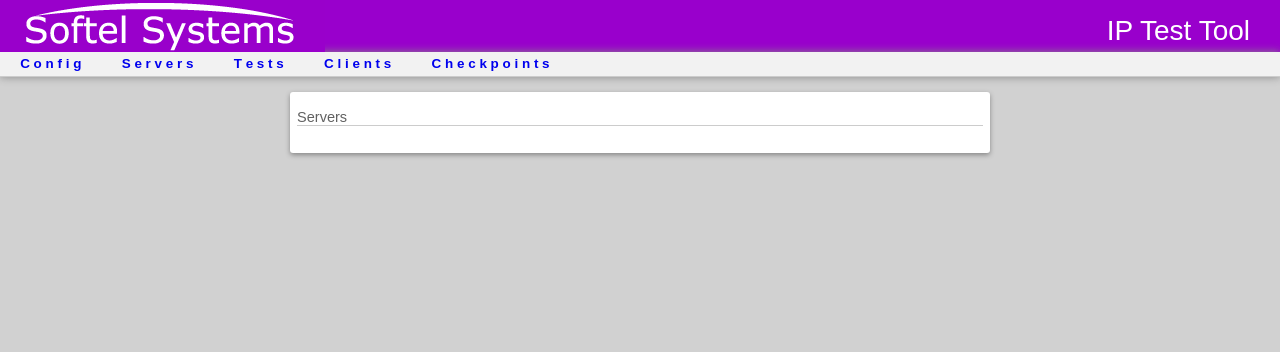
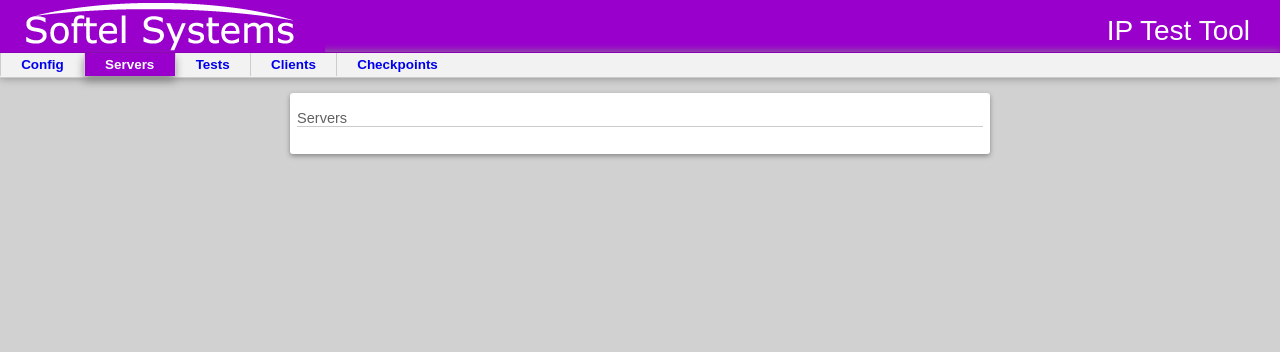
Before and after one commit to loum/itt, a Django app: template src/itt/control/templates/server/index.html in a window 1280 px wide. Shown: the top 352 px of the page. Run offline with Django 3.2, Linux system fonts and the light colour scheme; the template is opened without the code that fills it, so the values that code supplies are empty.

Commit message:
* Refactored the C&C navigation panel into separate style sheet * Navigation bar is highlights to reflect the current page

```diff
--- a/src/itt/control/static/itt.css
+++ b/src/itt/control/static/itt.css
@@ -1,3 +1,5 @@
+@import url('/static/itt_nav.css');
+
 #header {
     background-color: #9900cc;
     height: 52px;
@@ -88,31 +90,3 @@ tfoot td {
 .odd {
     background-color: #f1f1f1;
 }
-
-#nav {
-    font-size: 1.2em;
-    margin-left: auto;
-    margin-right: auto;
-    height: 1.8em;
-    border-bottom: thin solid #ccc;
-    background: #f2f2f2;
-    box-shadow: 0 0 8px #888;
-}
-#nav ul {
-    margin: 0;
-    padding: 0;
-    list-style: none;
-    float: left;
-}
-#nav ul li {
-    float: left;
-}
-#nav ul a {
-    font-weight: bold;
-    display: block;
-    padding: 0.3em 1.5em;
-    text-decoration: none;
-}
-#nav ul a:hover {
-    color: #f9cb00;
-}
--- /dev/null
+++ b/src/itt/control/static/itt_nav.css
@@ -0,0 +1,37 @@
+#nav {
+    font-size: 1.2em;
+    margin-left: auto;
+    margin-right: auto;
+    height: 1.8em;
+    border-top: thin solid #8a00b3;
+    border-bottom: thin solid #ccc;
+    background: #f2f2f2;
+    box-shadow: 0 0 8px #888;
+}
+#nav ul {
+    margin: 0;
+    padding: 0;
+    list-style: none;
+    float: left;
+}
+#nav ul li {
+    float: left;
+}
+#nav ul a {
+    font-weight: bold;
+    display: block;
+    padding: 0.3em 1.5em;
+    text-decoration: none;
+    border-left: thin solid #ccc;
+}
+#nav ul a:hover {
+    color: #f9cb00;
+}
+#config #mainNav .config a,
+#servers #mainNav .servers a,
+#testconfig #mainNav .testconfig a {
+    background-color: #9900cc;
+    color: #fff;
+    cursor: default;
+    box-shadow: 0px 5px 8px #888;
+}
--- a/src/itt/control/templates/base.html
+++ b/src/itt/control/templates/base.html
@@ -8,7 +8,7 @@
                      type="text/css" />{% endblock %}
 </head>
 
-<body>
+{% block body_tag %}<body id="config">{% endblock %}
 
 <div id="header">
     <img src="/static/images/softel_logo.png" alt="Softel Systems">
@@ -16,12 +16,12 @@
 </div> <!-- header -->
 
 {% block nav %}<div id="nav">
-    <ul>
-        <li><a href="/config">C o n f i g</a></li>
-        <li><a href="/server">S e r v e r s</a></li>
-        <li><a href="/testconfig">T e s t s</a></li>
-        <li><a href="/config">C l i e n t s</a></li>
-        <li><a href="/config">C h e c k p o i n t s</a></li>
+    <ul id="mainNav">
+        <li class="config"><a href="/config">Config</a></li>
+        <li class="servers"><a href="/server">Servers</a></li>
+        <li class="testconfig"><a href="/testconfig">Tests</a></li>
+        <li><a href="/config">Clients</a></li>
+        <li><a href="/config">Checkpoints</a></li>
     </ul>
 </div> <!-- nav -->{% endblock %}
 
--- a/src/itt/control/templates/server/index.html
+++ b/src/itt/control/templates/server/index.html
@@ -10,6 +10,8 @@ The itt.control.config index.html accessible via:
         list of itt.control.server.Server objects.
 
 {% endcomment %}
+
+{% block body_tag %}<body id="servers">{% endblock %}
 
 {% block title %}IP Test Tool Server{% endblock %}
 
--- a/src/itt/control/templates/test_config/index.html
+++ b/src/itt/control/templates/test_config/index.html
@@ -10,11 +10,15 @@ The itt.control.testconfig index.html accessible via:
         reference to the list of itt.control.test_config.TestConfig objects.
 
 {% endcomment %}
+
 {% block css %}
 <link href="{{ STATIC_URL }}test_config.css"
       rel="stylesheet"
       type="text/css" />
 {% endblock %}
+
+{% block body_tag %}<body id="testconfig">{% endblock %}
+
 {% block title %}IP Test Tool Test Config{% endblock %}
 
 {% block content %}
--- a/src/itt/control/templates/test_config/update.html
+++ b/src/itt/control/templates/test_config/update.html
@@ -16,6 +16,9 @@ The itt.control.testconfig update.html accessible via:
       rel="stylesheet"
       type="text/css" />
 {% endblock %}
+
+{% block body_tag %}<body id="testconfig">{% endblock %}
+
 {% block title %}IP Test Tool Test Config Update{% endblock %}
 
 {% block content %}
```
